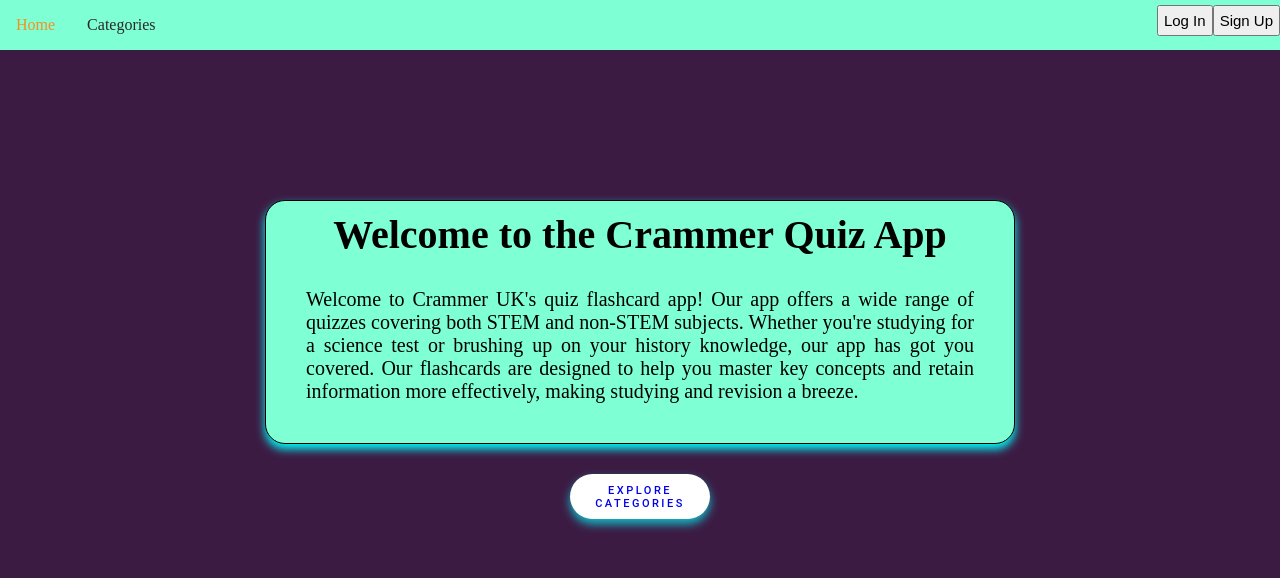
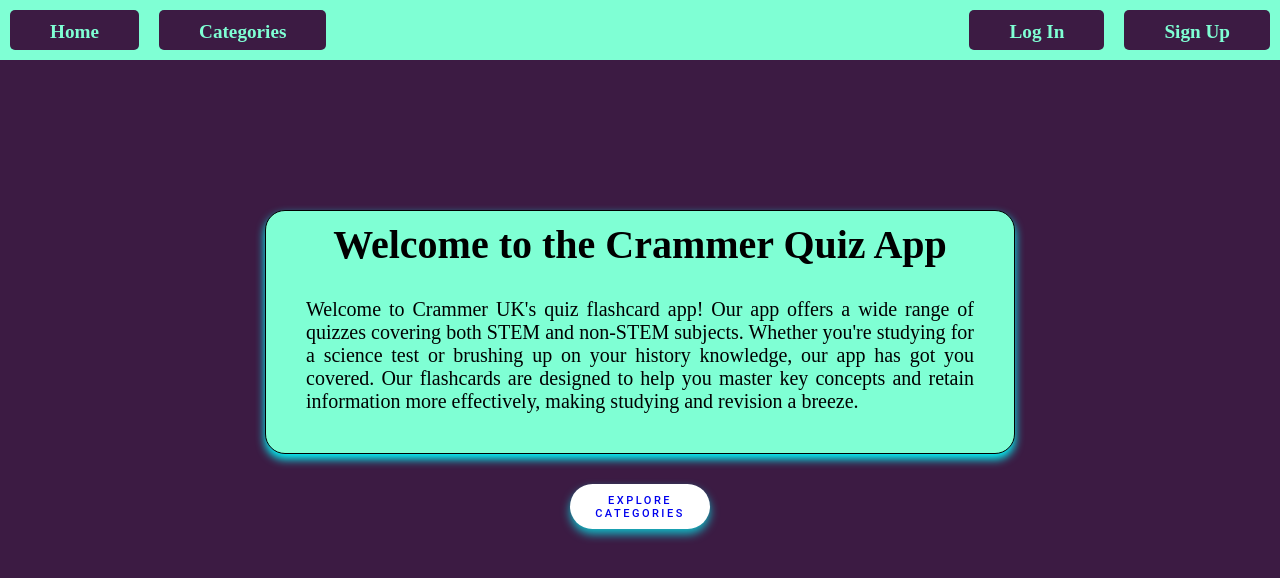
Before and after one commit to rickys93/learning-app-client, a React (Vite) app: page / in a window 1280 px wide. Shown: the top 578 px of the page. Built offline with nearby package versions, Linux system fonts and the light colour scheme.

Commit message:
navbar css completed

```diff
--- a/src/components/NavBar/index.jsx
+++ b/src/components/NavBar/index.jsx
@@ -6,28 +6,33 @@ import UserAccount from "../UserAccount";
 import "./style.css";
 
 export default function NavBar() {
-
-  const [mobile, setMobile] = useState(false)
+  const [mobile, setMobile] = useState(false);
   return (
     <>
       <header className="main">
-
         <div className="navbar">
-        <div className="toggle-button" onClick={()=>setMobile(!mobile)}>
+          <div className="toggle-button" onClick={() => setMobile(!mobile)}>
             <span className="bar"></span>
             <span className="bar"></span>
             <span className="bar"></span>
           </div>
-        <nav className="navlinks"  id={mobile? "hidden" : ""}>
-          <ul>
-          <li><NavLink to="/" className="a">Home</NavLink></li>
-          <li><NavLink to="/categories" className="a">Categories</NavLink></li>
-
+          <nav className="navlinks" id={mobile ? "hidden" : ""}>
+            <ul className="menu">
+              <li>
+                <NavLink to="/" className="a">
+                  Home
+                </NavLink>
+              </li>
+              <li>
+                <NavLink to="/categories" className="a">
+                  Categories
+                </NavLink>
+              </li>
             </ul>
           </nav>
         </div>
         <div className="login">
-          <UserAccount/>
+          <UserAccount />
         </div>
       </header>
       <Outlet />
--- a/src/components/NavBar/style.css
+++ b/src/components/NavBar/style.css
@@ -47,10 +47,11 @@
     color: rgb(41, 40, 40);
     padding: 1rem;
     z-index: 1;
+    background-color: white;
 }
 
 .navlinks li .a:hover {
-    color: #f79022;
+    color: white;
 }
 
 .toggle-button {
@@ -103,7 +104,7 @@
         list-style: none;
     }
      .a:hover {
-       background-color: #f79022;
+       background-color: white;
 
     }
 
@@ -115,3 +116,34 @@
         display: flex;
     }
 }
+ul{
+    list-style: none;
+  }
+  a{
+    text-decoration: none;
+  }
+
+  .menu{
+    display: flex;
+  }
+  .menu a{
+    height: 40px;
+    margin: 10px;
+    line-height: 43px;
+    padding: 0 40px;
+    display: flex;
+    font-size: 1.2rem;
+    font-weight: 600;
+    color: aquamarine;
+    background-color: #3C1B43;
+    border-radius: 5px;
+  }
+  .menu a:hover{
+    color: #fff;
+    background-color: #333;
+    box-shadow: inset 0px 2px 4px rgba(0,255,255,0.3),
+                inset 0px 4px 8px rgba(0,255,255,0.3),
+                inset 0px 8px 16px rgba(0,255,255,0.3);
+    transition: 0.2s;
+    transform: translateY(2px);
+  }
--- a/src/components/UserAccount/index.jsx
+++ b/src/components/UserAccount/index.jsx
@@ -1,49 +1,55 @@
 import React, { useContext } from "react";
 import { NavLink, useNavigate } from "react-router-dom";
 import { UserContext, PopupContext } from "../../App";
-import { Login, Signup } from '../index'
+import { Login, Signup } from "../index";
+import { Link } from "react-router-dom";
 
-import './style.css'
+import "./style.css";
 
 function UserAccount() {
-    const navigate = useNavigate()
-    const {user, setUser} = useContext(UserContext)
-    const { openPopup } = useContext(PopupContext)
+  const navigate = useNavigate();
+  const { user, setUser } = useContext(UserContext);
+  const { openPopup } = useContext(PopupContext);
 
   const handleLoginClick = () => {
-        openPopup(<Login/>)
-    }
+    openPopup(<Login />);
+  };
 
   const handleSignupClick = () => {
-        openPopup(<Signup/>)
-    }
+    openPopup(<Signup />);
+  };
 
   const handleLogOut = () => {
-        console.log("here")
+    console.log("here");
     localStorage.clear();
-        navigate("/")
-        window.location.reload()
-    }
+    navigate("/");
+    window.location.reload();
+  };
   return (
     <div className="userAccount">
-            {Object.keys(user).length ?
+      {Object.keys(user).length ? (
         <>
           <h2>Welcome, {user.first_name}!</h2>
-                    <button
-                        onClick={handleLogOut} className="logout"
-                    >
+          <button onClick={handleLogOut} className="logout">
             Log Out
           </button>
         </>
-                :
+      ) : (
         <>
-                    <button onClick={handleLoginClick}>Log In</button>
-                    <button onClick={handleSignupClick}>Sign Up</button>
+          <ul className="menu">
+            <li>
+              <Link onClick={handleLoginClick}>Log In</Link>
+            </li>
+            <li>
+              <Link onClick={handleSignupClick}>Sign Up</Link>
+            </li>
+          </ul>
+          {/* <button onClick={handleLoginClick}>Log In</button>
+          <button onClick={handleSignupClick}>Sign Up</button> */}
         </>
-            }
+      )}
     </div>
-
-    )
+  );
 }
 
-export default UserAccount
+export default UserAccount;
--- a/src/components/UserAccount/style.css
+++ b/src/components/UserAccount/style.css
@@ -13,8 +13,7 @@
     margin-right: 10px;
     background-color: white;
     border-radius: 5px;
-
-    box-shadow: 3px 3px 5px 3px rgb(255 165 0 / 30%);
+/* box-shadow: 3px 3px 5px 3px rgb(255 165 0 / 30%); */
 }
 .logout{
     padding: 5px;
@@ -22,9 +21,44 @@
     margin-right: 10px;
     background-color: white;
     border-radius: 5px;
-   font-size: calc(10px + 0.5vw);
+    font-size: calc(10px + 0.5vw);
     box-shadow: 3px 3px 5px 3px rgb(255 165 0 / 30%);
     border: none;
     margin-left: 5px;
     min-width: 50px;
 }
+.btn{
+    display: flex;
+    justify-content: flex-end;
+    margin-top: 22px;
+}
+ul{
+    list-style: none;
+    /* color: aquamarine; */
+  }
+  a{
+    text-decoration: none;
+  }
+
+  .menu{
+    display: flex;
+  }
+  .menu a{
+    height: 40px;
+    margin: 10px;
+    line-height: 43px;
+    padding: 0 40px;
+    display: flex;
+    font-size: 1.2rem;
+    font-weight: 600;
+    border-radius: 5px;
+  }
+  .menu a:hover{
+    color: #fff;
+    background-color: #333;
+    box-shadow: inset 0px 2px 4px rgba(0,255,255,0.3),
+                inset 0px 4px 8px rgba(0,255,255,0.3),
+                inset 0px 8px 16px rgba(0,255,255,0.3);
+    transition: 0.2s;
+    transform: translateY(2px);
+  }
```
Lines whose indentation alone changed are shown as unchanged.
